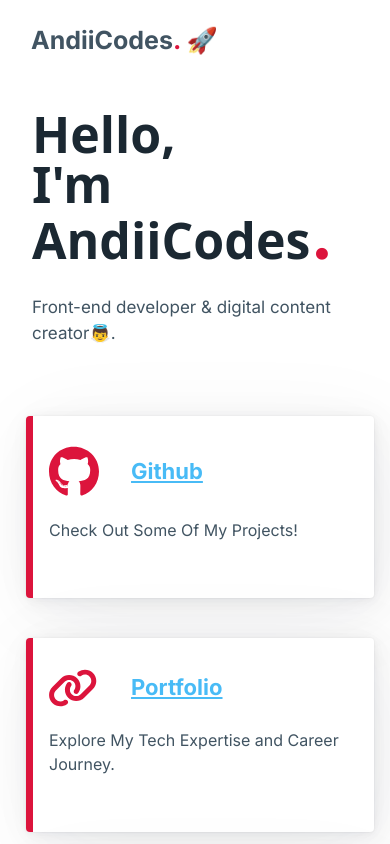
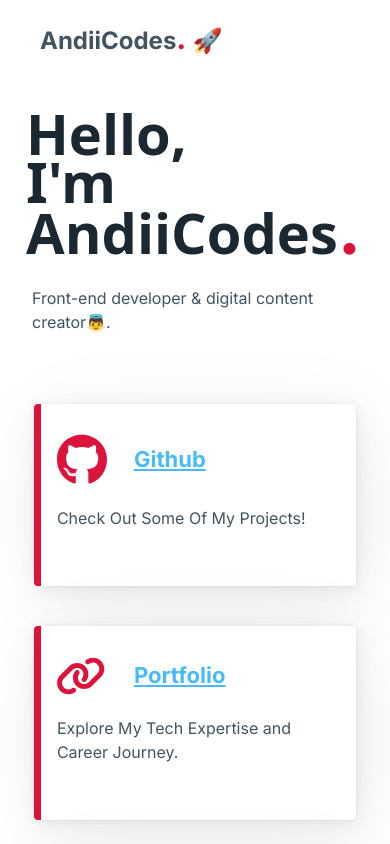
Before and after one commit to AndiiCodes/responsive-linktree, a plain HTML site: page index.html in a window 390 px wide. Shown: the top 844 px of the page. Drawn offline with nearby package versions, Linux system fonts and the light colour scheme.

Commit message:
responisve

```diff
--- a/index.html
+++ b/index.html
@@ -5,12 +5,14 @@
     <meta http-equiv="X-UA-Compatible" content="IE=edge">
     <meta name="viewport" content="width=device-width, initial-scale=1.0">
     <link rel="stylesheet" href="style.css">
+    <link rel="icon" type="icon" href="./favicon.ico">
+
     <link rel="stylesheet" href="https://unpkg.com/@picocss/pico@1.*/css/pico.min.css">
 
     <title>Useful Links | AndiiCodes </title>
 </head>
 <body>
-    <nav class="container">
+    <nav class="container-fluid">
         <ul>
           <li class="brand"><strong>AndiiCodes<span class="dot">. </span>🚀</strong></li>
         </ul>
@@ -22,7 +24,7 @@
       </nav>
     <main class="container">
 
-        <div class="container-fluid main-text">
+        <div class="main-text">
             <h1>Hello, <br> I'm AndiiCodes<span class="dot2">.</span></h1>
 
 
@@ -74,7 +76,7 @@
                     <h3 class="title">
                         <img src="./002-coffee.png" class="icons" alt="" srcset="">
                         <a href="https://buymeacoffee.com/andiicodes" target="_blank">
-                            Buy Me A Coffee! ☕
+                            Buy Me A Coffee!
                         </a>
                     </h3>
                     <small class="as">Support Me By Buying Me A Coffee!</small>
--- a/style.css
+++ b/style.css
@@ -1,6 +1,7 @@
 @import url('https://fonts.googleapis.com/css2?family=Inter:wght@400;700&display=swap');
 *,body{
     font-family: Inter, Arial, Helvetica, sans-serif;;
+
 
 }
 
@@ -17,6 +18,7 @@
 
 .main-text{
     display: flex;
+    flex-wrap: wrap;
     justify-content: center;
 }
 .main-text h1{
@@ -32,7 +34,6 @@
 }
 .secondary-text small{
     margin-bottom: 50px;
-
     font-size: 20px;
     font-weight: 400;
 }
@@ -47,7 +48,7 @@ font-weight: 400;
 }
 
 .card{
-    /*  */
+
     padding-top: 10px;
     border-left: 7px solid crimson;
 }
@@ -115,81 +116,87 @@ footer{
     }
 
 
-@media (max-width:500px){
+  @media (min-width:10px) and  (max-width:320px){
+
+    .brand{
+        font-size:1.2rem;
+        margin-left: 1rem;
+    }
     .main-text h1{
 
-    font-size: 50px;
-    margin-bottom: 30px;
-    line-height: 50px;
+        font-size: 2.5rem;
+        line-height: 2rem;
     }
-    .secondary-text small{
-        margin-bottom: 50px;
-        font-size: 17px;
+    .secondary-text small {
+        font-size: 1rem !important;
+    }
+    .card{
+
+        max-width: 15rem !important;
+        height: auto;
+        margin-left: 1rem;
+    }
+    .title a{
+        font-size: .9rem;
 
     }
-    .brand strong{
-        font-size:25px !important;
-        padding-left: 15px;
+    .icons{
+        max-width:2rem ;
     }
-    .dot{
-        font-size: 25px;
-    }
-
-    article{
-
-        max-width: 350px;
-        height: auto;
-
-   }
-
-
-   .card h3 a{
-       font-size: 22px;
-       margin-left: 5px !important;
-   }
-
-
 
 
 
   }
 
-@media (max-width: 999px){
+  @media (min-width:321px) and  (max-width:575px){
+
+    .brand{
+        font-size:2.1rem;
+        margin-left: 1.5rem;
+    }
+    .main-text h1{
+
+        font-size: 3.5rem;
+        line-height: 3rem;
+    }
+    .secondary-text small {
+        font-size: 1rem !important;
+    }
+    .card{
+
+        max-width: 25rem !important;
+        height: auto;
+        margin-right: 5% !important;
+
+    }
+    article{
+        margin-left: 5% !important;
+    }
 
 
-   .grid{
-       margin-left: 10px !important;
-   }
 
   }
 
+  @media(max-width:999px){
 
-@media (min-width: 768px){
-    article{
-        margin-left: 100px !important;
+
+    .card{
+
+        max-width: 30rem !important;
+        height: auto;
+        margin-left: 10%;
+
     }
+    .brand{
+        font-size: 1.5rem;
+    }
+    .dot{
+        font-size:30px;
+    }
+    .main-text h1{
+        margin-left: 10px;
     }
 
-@media (min-width: 400px){
-    article{
-        margin-left: 30px !important;
-        max-width: 400px;
-    }
+
 
   }
-
-@media (min-width: 750px){
-    article{
-        margin-left: 150px !important;
-        max-width: 400px;
-    }
-
-}
-
-@media (min-width: 1200px){
-    .grid{
-        margin-left: -100px !important;
-
-    }
-
-}
```
Lines whose indentation alone changed are shown as unchanged.
